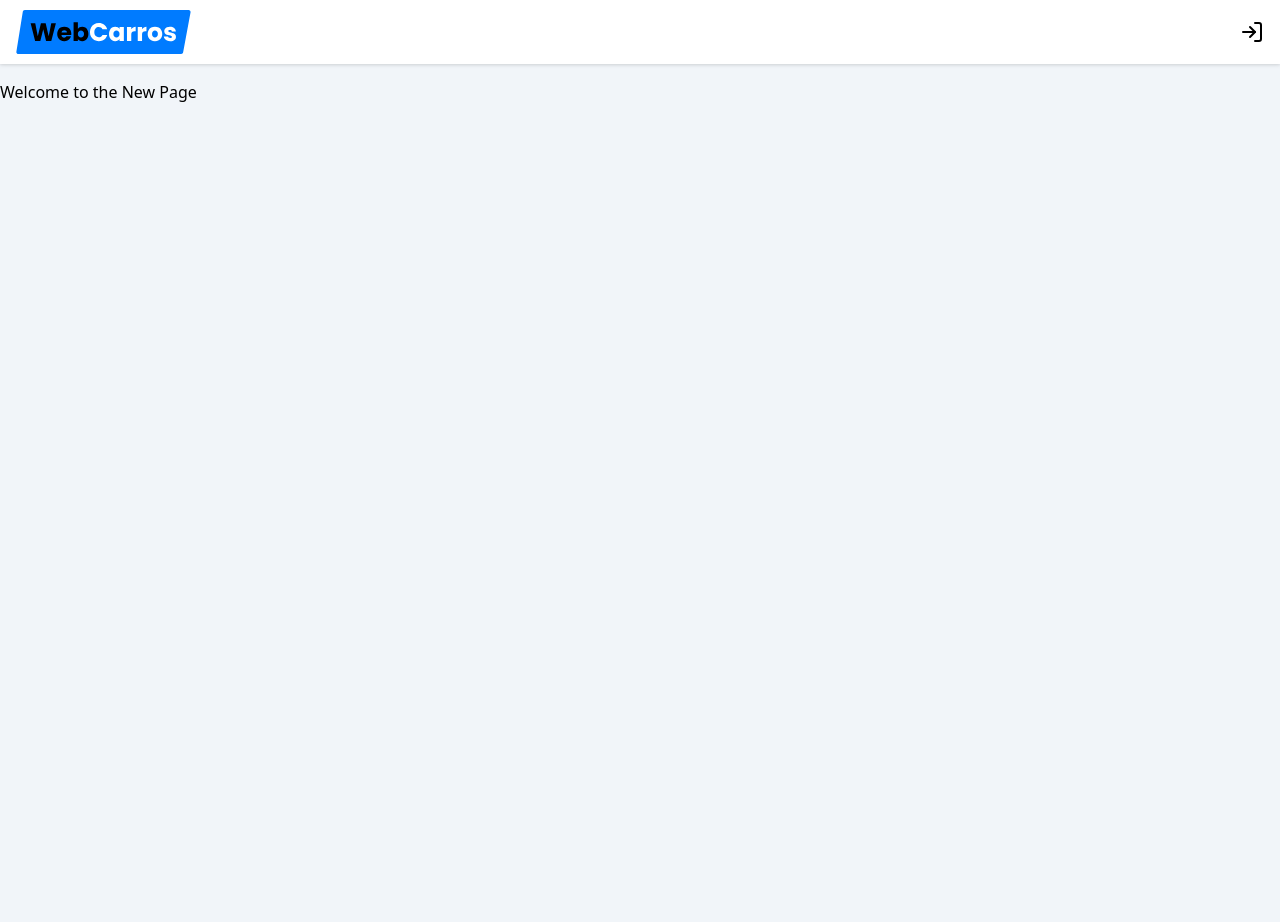
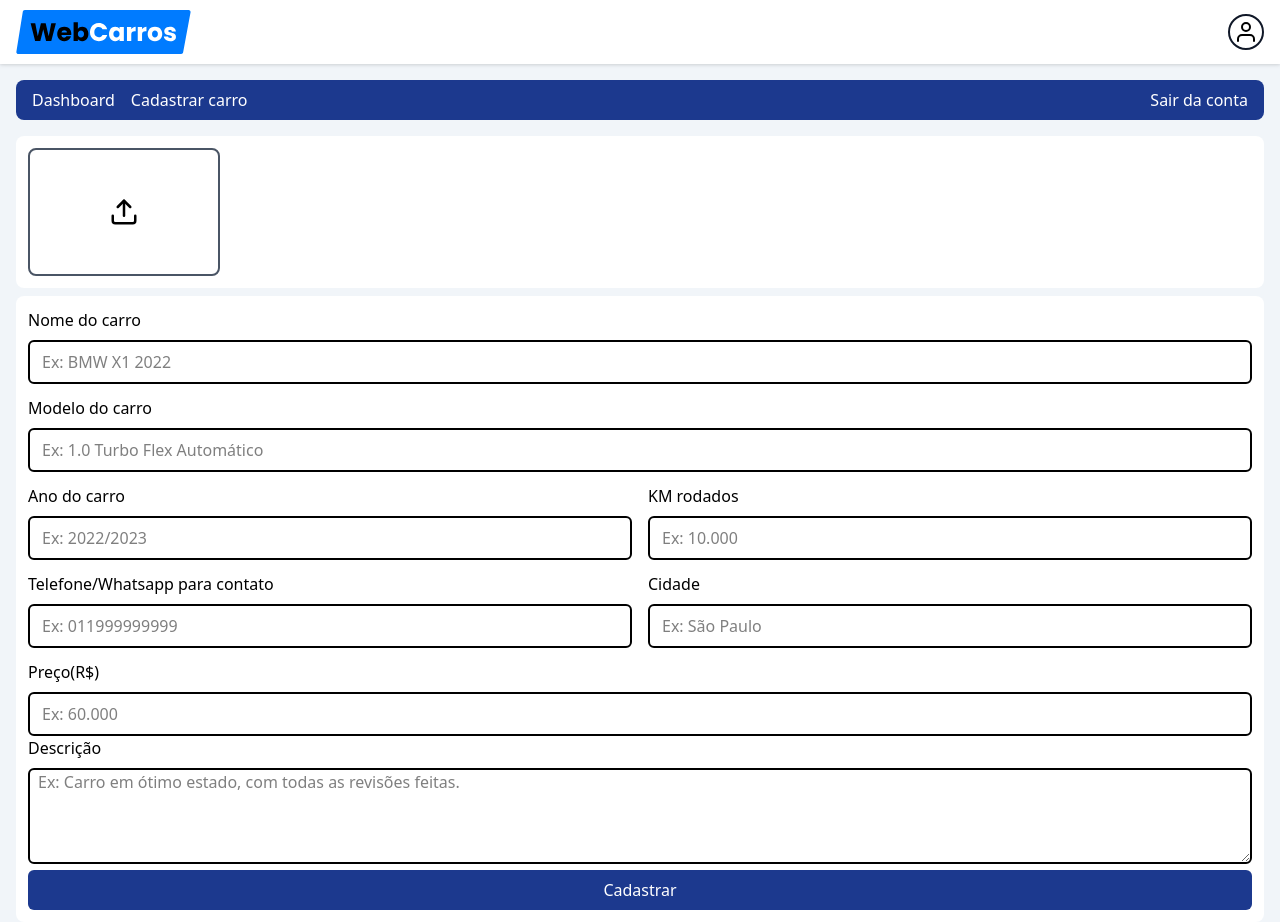
Before and after one commit to AndreessaLopes/webcarros, a React (Vite) app: page /dashboard/new in a window 1280 px wide. Before the commit the page ends 800 px from the top, so only its background shows below. Built offline with nearby package versions, Linux system fonts and the light colour scheme; no server answers; sample sign-in values are in the browser's storage.

Commit message:
feat: integra contexto de autenticação e adiciona validação de formulário nas páginas de registro e novo carro

```diff
--- a/src/components/header/index.tsx
+++ b/src/components/header/index.tsx
@@ -1,9 +1,10 @@
 import { Link } from "react-router-dom";
 import logoImg from "../../assets/logo.svg";
 import { FiUser, FiLogIn } from "react-icons/fi";
+import { useContext } from "react";
+import { AuthContext } from "../../contexts/AuthContext";
 export default function Header() {
-  const signed = false;
-  const loadingAuth = false;
+  const { signed, loadingAuth } = useContext(AuthContext);
 
   return (
     <div className="w-full flex items-center h-16  bg-white drop-shadow mb-4 ">
--- /dev/null
+++ b/src/components/panelheader/index.tsx
@@ -0,0 +1,19 @@
+import { Link } from "react-router-dom";
+import { signOut } from "firebase/auth";
+import { auth } from "../../services/firebaseConnection";
+
+export function DashboardHeader() {
+  async function handleLogout() {
+    await signOut(auth);
+  }
+
+  return (
+    <div className="w-full items-center flex h-10 bg-blue-900 rounded-lg text-white font-medium gap-4 px-4 mb-4">
+      <Link to="/dashboard">Dashboard</Link>
+      <Link to="/dashboard/new">Cadastrar carro</Link>
+      <button className="ml-auto" onClick={handleLogout}>
+        Sair da conta
+      </button>
+    </div>
+  );
+}
--- a/src/contexts/AuthContext.tsx
+++ b/src/contexts/AuthContext.tsx
@@ -9,6 +9,8 @@
 type AuthContextData = {
   signed: boolean;
   loadingAuth: boolean;
+  handleInfoUser: ({ name, email, uid }: UserProps) => void;
+  user: UserProps | null;
 };
 
 interface UserProps {
@@ -41,8 +43,19 @@
       unsub();
     };
   }, []);
+
+  function handleInfoUser({ name, email, uid }: UserProps) {
+    setUser({
+      name,
+      email,
+      uid,
+    });
+  }
+
   return (
-    <AuthContext.Provider value={{ signed: !!user, loadingAuth }}>
+    <AuthContext.Provider
+      value={{ signed: !!user, loadingAuth, handleInfoUser, user }}
+    >
       {children}
     </AuthContext.Provider>
   );
--- a/src/pages/dashboard/index.tsx
+++ b/src/pages/dashboard/index.tsx
@@ -1,7 +1,10 @@
+import { Container } from "../../components/container";
+import { DashboardHeader } from "../../components/panelheader";
+
 export function Dashboard() {
   return (
-    <div>
-      <h1>Welcome to the Dashboard Page</h1>
-    </div>
+    <Container>
+      <DashboardHeader />
+    </Container>
   );
 }
--- a/src/pages/dashboard/new/index.tsx
+++ b/src/pages/dashboard/new/index.tsx
@@ -1,7 +1,170 @@
+import { Container } from "../../../components/container";
+import { DashboardHeader } from "../../../components/panelheader";
+import { FiUpload } from "react-icons/fi";
+import { useForm } from "react-hook-form";
+import { Input } from "../../../components/input";
+import { z } from "zod";
+import { zodResolver } from "@hookform/resolvers/zod";
+
 export function New() {
+  const schema = z.object({
+    name: z.string().nonempty("Nome é obrigatório"),
+    model: z.string().nonempty("Modelo é obrigatório"),
+    year: z.string().nonempty("Ano é obrigatório"),
+    km: z.string().nonempty("Quilometragem é obrigatória"),
+    price: z.string().nonempty("Preço é obrigatório"),
+    city: z.string().nonempty("Cidade é obrigatória"),
+    whatsapp: z
+      .string()
+      .min(1, "Telefone é obrigatório")
+      .refine((value) => /^(\d{11,12})$/.test(value), {
+        message: "Telefone inválido",
+      }),
+    description: z.string().nonempty("Descrição é obrigatória"),
+  });
+
+  type FormData = z.infer<typeof schema>;
+  const {
+    register,
+    handleSubmit,
+    formState: { errors },
+    reset,
+  } = useForm<FormData>({
+    resolver: zodResolver(schema),
+    mode: "onChange",
+  });
+
+  async function onSubmit(data: FormData) {
+    console.log(data);
+    // Aqui você pode fazer a lógica para enviar os dados para o servidor ou fazer o que precisar com eles
+    reset(); // Limpa os campos após o envio
+  }
+
   return (
-    <div>
-      <h1>Welcome to the New Page</h1>
-    </div>
+    <Container>
+      <DashboardHeader />
+
+      <div className="w-full bg-white p-3 flex flex-col rounded-lg sm:flex-row items-center gap-2">
+        <button className="border-2 w-48 rounded-lg flex items-center justify-center cursor-pointer border-gray-600 h-32 md:w-48">
+          <div className="absolute cursor-pointer">
+            <FiUpload size={30} color="#000" />
+          </div>
+          <div className="cursor-pointer">
+            <input
+              type="file"
+              accept="image/*"
+              className="opacity-0 cursor-pointer"
+            />
+          </div>
+        </button>
+      </div>
+
+      <div className="w-full bg-white p-3 flex flex-col rounded-lg sm:flex-row items-center gap-2 mt-2">
+        <form className="w-full" onSubmit={handleSubmit(onSubmit)}>
+          <div className="mb-3">
+            <p className="mb-2 font-medium">Nome do carro</p>
+            <Input
+              type="text"
+              placeholder="Ex: BMW X1 2022"
+              register={register}
+              name="name"
+              error={errors.name?.message}
+            />
+          </div>
+
+          <div className="mb-3">
+            <p className="mb-2 font-medium">Modelo do carro</p>
+            <Input
+              type="text"
+              placeholder="Ex: 1.0 Turbo Flex Automático"
+              register={register}
+              name="model"
+              error={errors.model?.message}
+            />
+          </div>
+
+          <div className="flex w-full mb-3 flex-rol items-center gap-4">
+            <div className="w-full">
+              <p className="mb-2 font-medium">Ano do carro</p>
+              <Input
+                type="text"
+                placeholder="Ex: 2022/2023"
+                register={register}
+                name="year"
+                error={errors.year?.message}
+              />
+            </div>
+
+            <div className="w-full">
+              <p className="mb-2 font-medium">KM rodados</p>
+              <Input
+                type="text"
+                placeholder="Ex: 10.000"
+                register={register}
+                name="km"
+                error={errors.km?.message}
+              />
+            </div>
+          </div>
+
+          <div className="flex w-full mb-3 flex-rol items-center gap-4">
+            <div className="w-full">
+              <p className="mb-2 font-medium">
+                Telefone/Whatsapp para contato
+              </p>
+              <Input
+                type="text"
+                placeholder="Ex: 011999999999"
+                register={register}
+                name="whatsapp"
+                error={errors.whatsapp?.message}
+              />
+            </div>
+
+            <div className="w-full">
+              <p className="mb-2 font-medium">Cidade</p>
+              <Input
+                type="text"
+                placeholder="Ex: São Paulo"
+                register={register}
+                name="city"
+                error={errors.city?.message}
+              />
+            </div>
+          </div>
+
+          <div className="w-full">
+            <p className="mb-2 font-medium">Preço(R$)</p>
+            <Input
+              type="text"
+              placeholder="Ex: 60.000"
+              register={register}
+              name="price"
+              error={errors.price?.message}
+            />
+          </div>
+
+          <div className="w-full">
+            <p className="mb-2 font-medium">Descrição</p>
+            <textarea
+              className="border-2 w-full rounded-md h-24 px-2"
+              {...register("description")}
+              id="description"
+              placeholder="Ex: Carro em ótimo estado, com todas as revisões feitas."
+            />
+            {errors.description?.message && (
+              <p className="text-red-500 mb-1">{errors.description.message}</p>
+            )}
+          </div>
+
+          <button
+            type="submit"
+            className="w-full rounded-md bg-blue-900 text-white font-medium h-10"
+          >
+            Cadastrar
+          </button>
+        </form>
+      </div>
+    </Container>
   );
 }
--- a/src/pages/register/index.tsx
+++ b/src/pages/register/index.tsx
@@ -6,8 +6,13 @@
 import { z } from "zod";
 import { zodResolver } from "@hookform/resolvers/zod";
 import { auth } from "../../services/firebaseConnection";
-import { createUserWithEmailAndPassword, signOut, updateProfile } from "firebase/auth";
-import { useEffect } from "react";
+import {
+  createUserWithEmailAndPassword,
+  signOut,
+  updateProfile,
+} from "firebase/auth";
+import { useEffect, useContext } from "react";
+import { AuthContext } from "../../contexts/AuthContext";
 
 const schema = z.object({
   name: z.string().nonempty("Nome é obrigatório"),
@@ -20,6 +25,7 @@
 
 type FormData = z.infer<typeof schema>;
 export function Register() {
+  const { handleInfoUser } = useContext(AuthContext);
   const navigate = useNavigate();
   const {
     register,
@@ -31,17 +37,22 @@
   });
 
   useEffect(() => {
-      async function handleLogout() {
-        await signOut(auth);
-      }
-      handleLogout();
-    }, []);
+    async function handleLogout() {
+      await signOut(auth);
+    }
+    handleLogout();
+  }, []);
 
   async function onsubmit(data: FormData) {
     createUserWithEmailAndPassword(auth, data.email, data.password)
       .then(async (user) => {
         await updateProfile(user.user, {
           displayName: data.name,
+        });
+        handleInfoUser({
+          uid: user.user.uid,
+          name: data.name,
+          email: data.email,
         });
         console.log("Usuário cadastrado com sucesso!");
         navigate("/dashboard", { replace: true });
```
